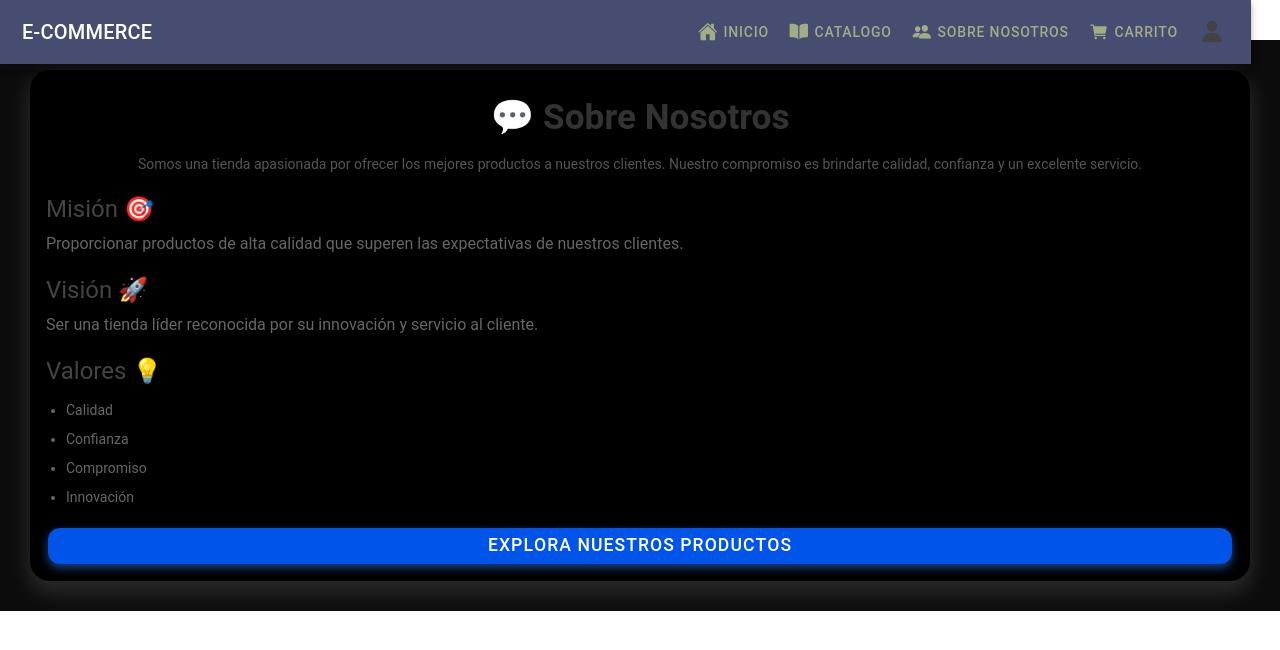
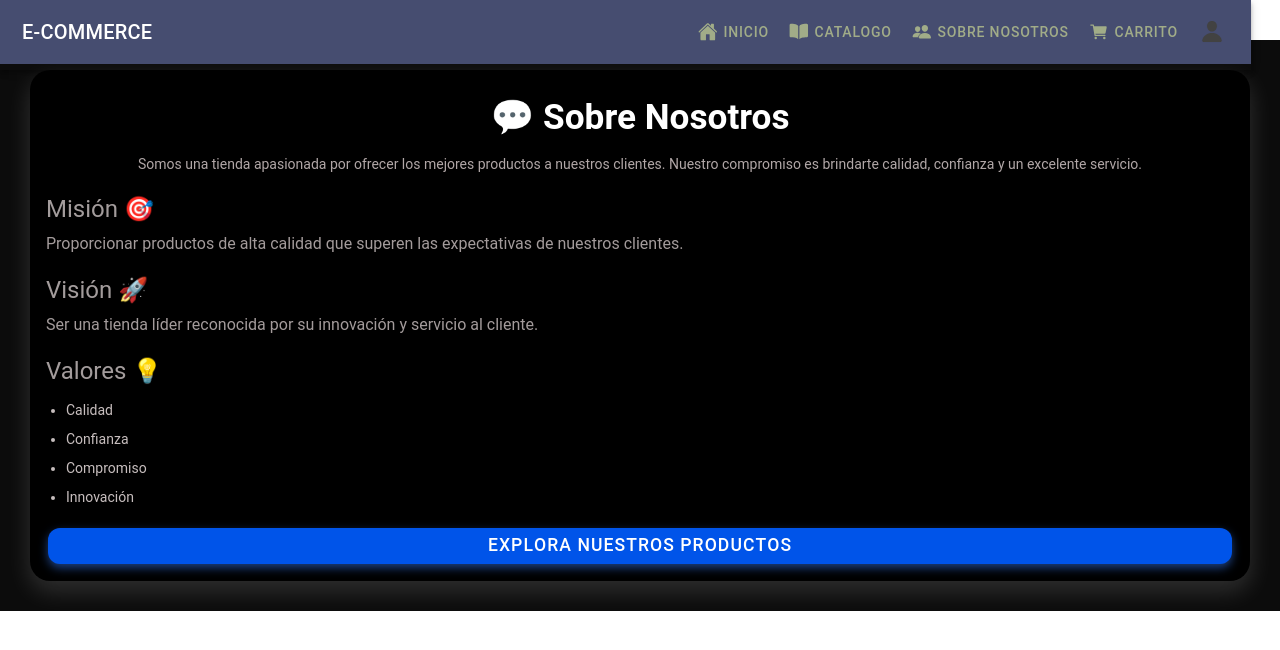
Before and after one commit to CodeWithElias/my-app, a React (Vite) app in the folder frond-end/: page /nosotros in a window 1280 px wide. Shown: the top 650 px of the page. Built offline with nearby package versions, Linux system fonts and the light colour scheme.

Commit message:
ultimo commit- listo para despliegue

```diff
--- a/frond-end/src/pages/Cliente/perfilVista.tsx
+++ b/frond-end/src/pages/Cliente/perfilVista.tsx
@@ -86,7 +86,6 @@ const Perfil: React.FC = () => {
                         </IonCardContent>
                     </IonCard>
 
-                    <IonGrid>eliaspuma</IonGrid>
                 </section>
 
             </IonContent>
--- a/frond-end/src/pages/NosotrosStyle.css
+++ b/frond-end/src/pages/NosotrosStyle.css
@@ -32,7 +32,7 @@
   .nosotros-title {
     text-align: center;
     font-size: 2.2rem;
-    color: #333;
+    color: #ffffff;
     margin-top: 10px;
     font-weight: bold;
   }
@@ -40,7 +40,7 @@
   .nosotros-text {
     font-size: 1.1rem;
     text-align: center;
-    color: #555;
+    color: #b1a7a7;
     margin-bottom: 20px;
   }
 
@@ -50,14 +50,14 @@
 
   .nosotros-section h3 {
     font-size: 1.5rem;
-    color: #444;
+    color: #a39c9c;
     margin-top: 20px;
     margin-bottom: 8px;
   }
 
   .nosotros-section p {
     font-size: 1rem;
-    color: #666;
+    color: #a39b9b;
   }
 
   .nosotros-section ul {
@@ -67,7 +67,7 @@
 
   .nosotros-section li {
     margin-bottom: 8px;
-    color: #666;
+    color: #c7bebe;
   }
 
   .nosotros-button {
--- a/frond-end/src/pages/carrito/CarritoVista.tsx
+++ b/frond-end/src/pages/carrito/CarritoVista.tsx
@@ -14,7 +14,7 @@ const CarritoPage: React.FC = () => {
   const { name } = useParams<{ name: string; }>();
   const [producto, setProducto] = useState<Producto[]>([]);
   const {usuarioLogin} = useAuth();
-  const [cargando] = useState(false);
+  const [cargando, setCargando] = useState(true);
 
 
   const [mostrarModal, setMostrarModal] = useState(false);
@@ -36,6 +36,7 @@ const CarritoPage: React.FC = () => {
 
         if (result && Array.isArray(result.productos)) {
           setProducto(result.productos);
+          setCargando(false);
         }
       } else {
         console.error("Error: No se pudo obtener la lista de productos del carrito.");
@@ -157,7 +158,18 @@ const pagar = async () => {
               ))}
           </IonGrid>
           <div className='section-pago'>
-            <IonLabel>Total: </IonLabel>
+
+          <IonButton
+                  className="pagar-paypal"
+                  fill="clear"
+                  onClick={() => {
+                    search();
+                  }}
+                >
+
+                  Actualizar Carrito
+            </IonButton>
+
             <IonButton
                   className="pagar-paypal"
                   fill="clear"
--- a/frond-end/src/pages/carrito/carrito.css
+++ b/frond-end/src/pages/carrito/carrito.css
@@ -68,7 +68,7 @@
 
     .table-car ion-row {
         padding: 10px 5px;
-        font-size: 12px;
+        font-size: 10px;
         height: 50px;
         align-content: center;
     }
```
